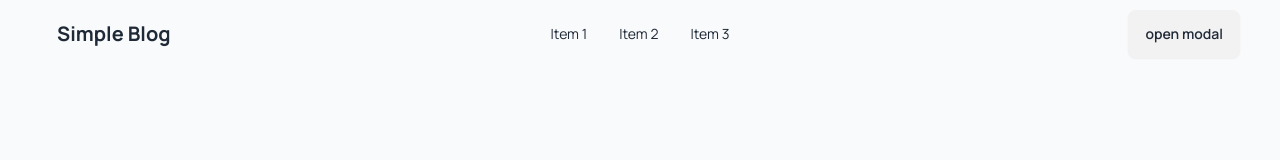
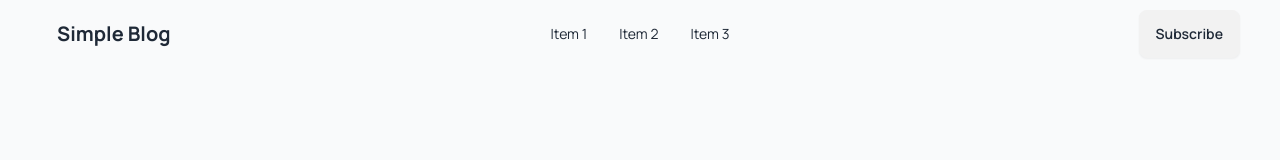
Before and after one commit to muhaiminShihab/simple-blog, a Next.js app: page / in a window 1280 px wide. Shown: the top 160 px of the page. Built offline with nearby package versions, Linux system fonts and the light colour scheme.

Commit message:
update: subscription button title

```diff
--- a/components/layouts/header.js
+++ b/components/layouts/header.js
@@ -41,7 +41,7 @@ export default function Header() {
                         </ul>
                     </div>
                     <div className="navbar-end">
-                        <button className="btn" onClick={() => document.getElementById('subscriptionModal').showModal()}>open modal</button>
+                        <button className="btn" onClick={() => document.getElementById('subscriptionModal').showModal()}>Subscribe</button>
                         <Modal id="subscriptionModal" title="Newsletter Subscription">
                             <div className="py-4">
                                 <label className="label">Email Address:</label>
```
